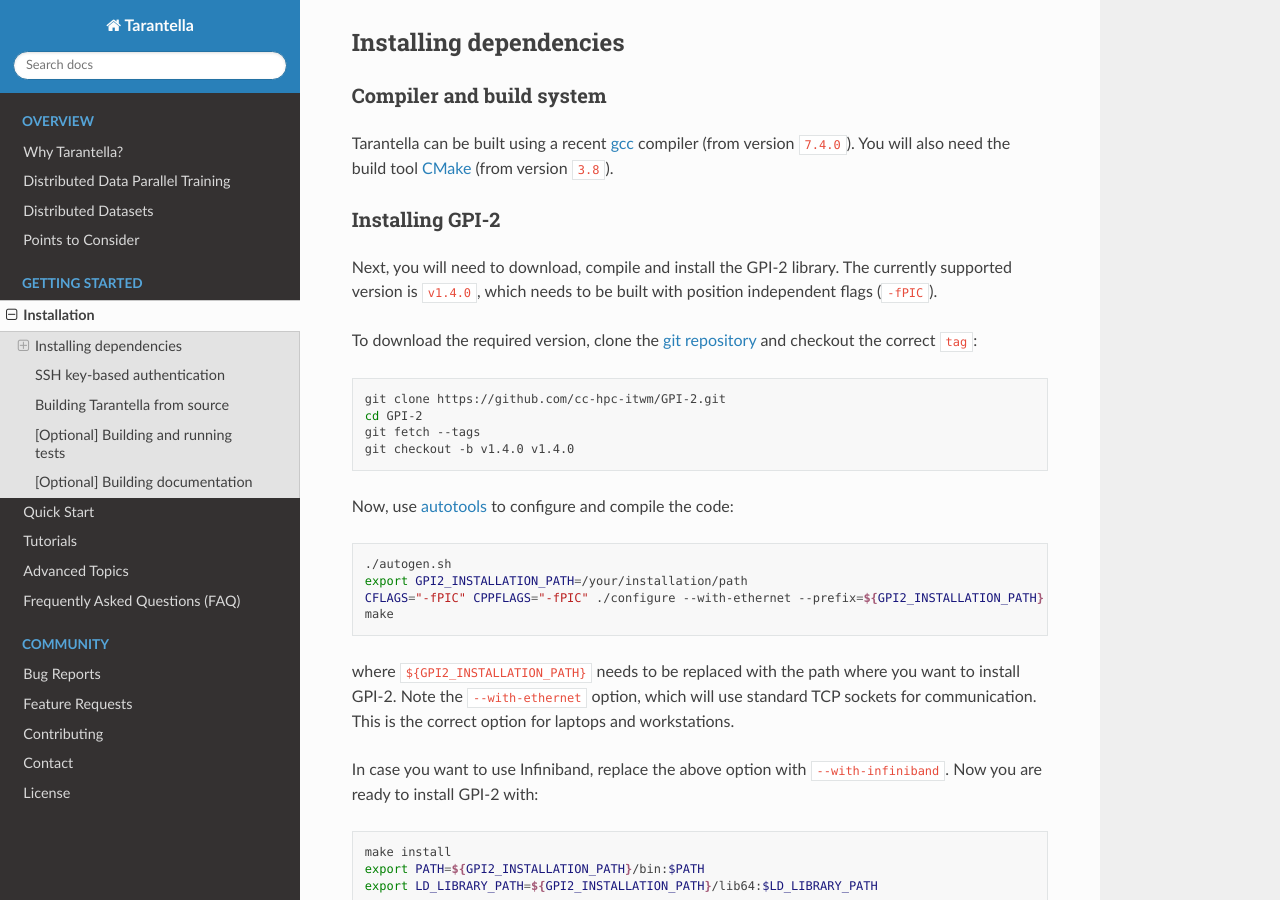
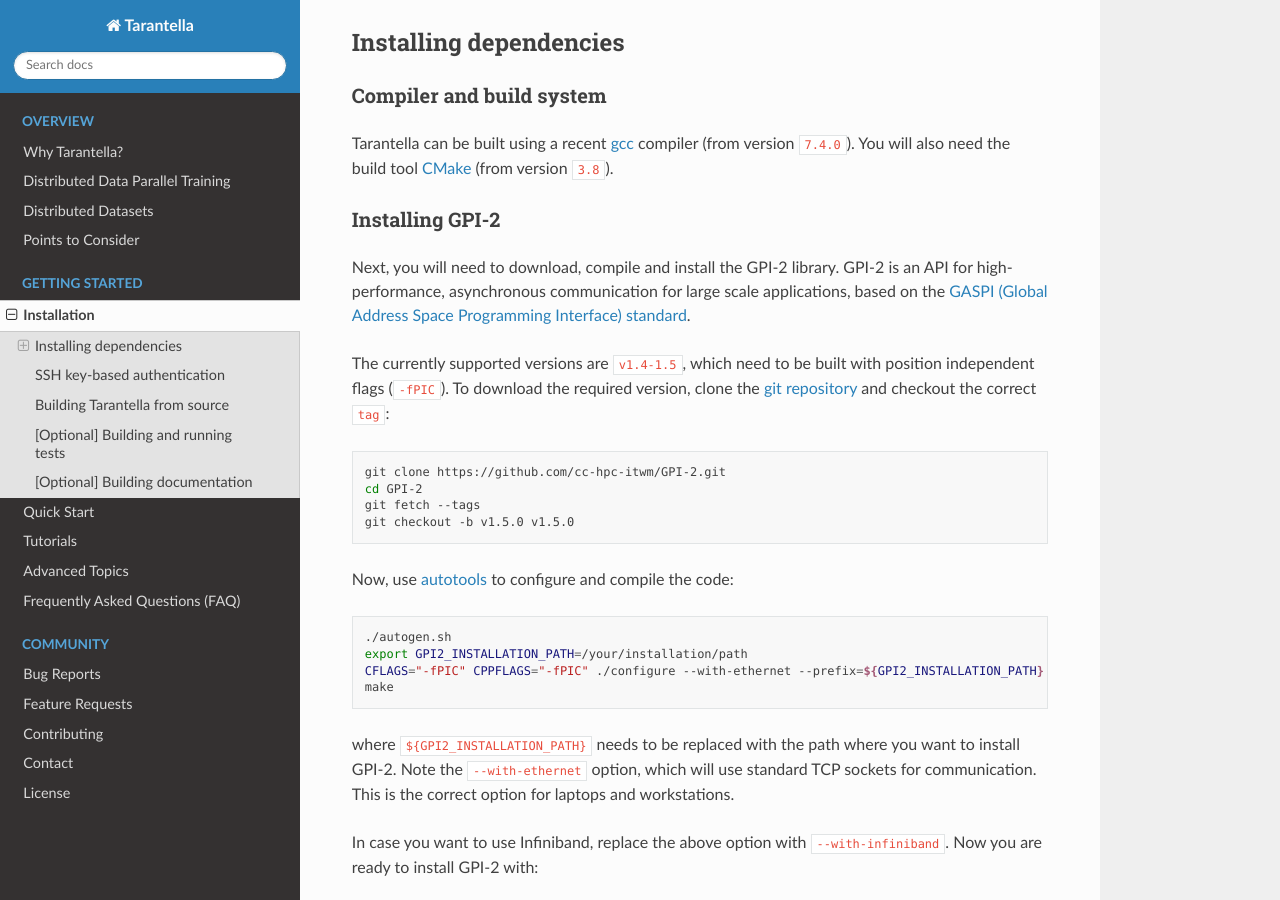
Before and after one commit to cc-hpc-itwm/tarantella, a Sphinx documentation site: the page built from docs/source/installation.rst, in a window 1280 px wide and 900 px high, scrolled down 350 px. Built offline with Sphinx 7.4.7 and the Read the Docs theme 2.0.0, drawn with Linux system fonts in a browser that asks for light colours.

Commit message:
docs: installation: update GPI-2 info and supported versions

```diff
--- a/docs/source/installation.rst
+++ b/docs/source/installation.rst
@@ -31,9 +31,13 @@
 ^^^^^^^^^^^^^^^^
 
 Next, you will need to download, compile and install the GPI-2 library.
-The currently supported version is ``v1.4.0``, which needs to be built with
+GPI-2 is an API for high-performance, asynchronous communication for large scale
+applications, based on the
+`GASPI (Global Address Space Programming Interface) standard <http://www.gaspi.de>`_.
+
+
+The currently supported versions are ``v1.4-1.5``, which need to be built with
 position independent flags (``-fPIC``).
-
 To download the required version, clone the
 `git repository <https://github.com/cc-hpc-itwm/GPI-2.git>`_
 and checkout the correct ``tag``:
@@ -43,7 +47,7 @@
   git clone https://github.com/cc-hpc-itwm/GPI-2.git
   cd GPI-2
   git fetch --tags
-  git checkout -b v1.4.0 v1.4.0
+  git checkout -b v1.5.0 v1.5.0
 
 Now, use `autotools <https://www.gnu.org/software/automake/>`_ to configure and compile the code:
 
```
Also changed, not shown: docs/source/quick_start.rst (+4 -3 lines).
